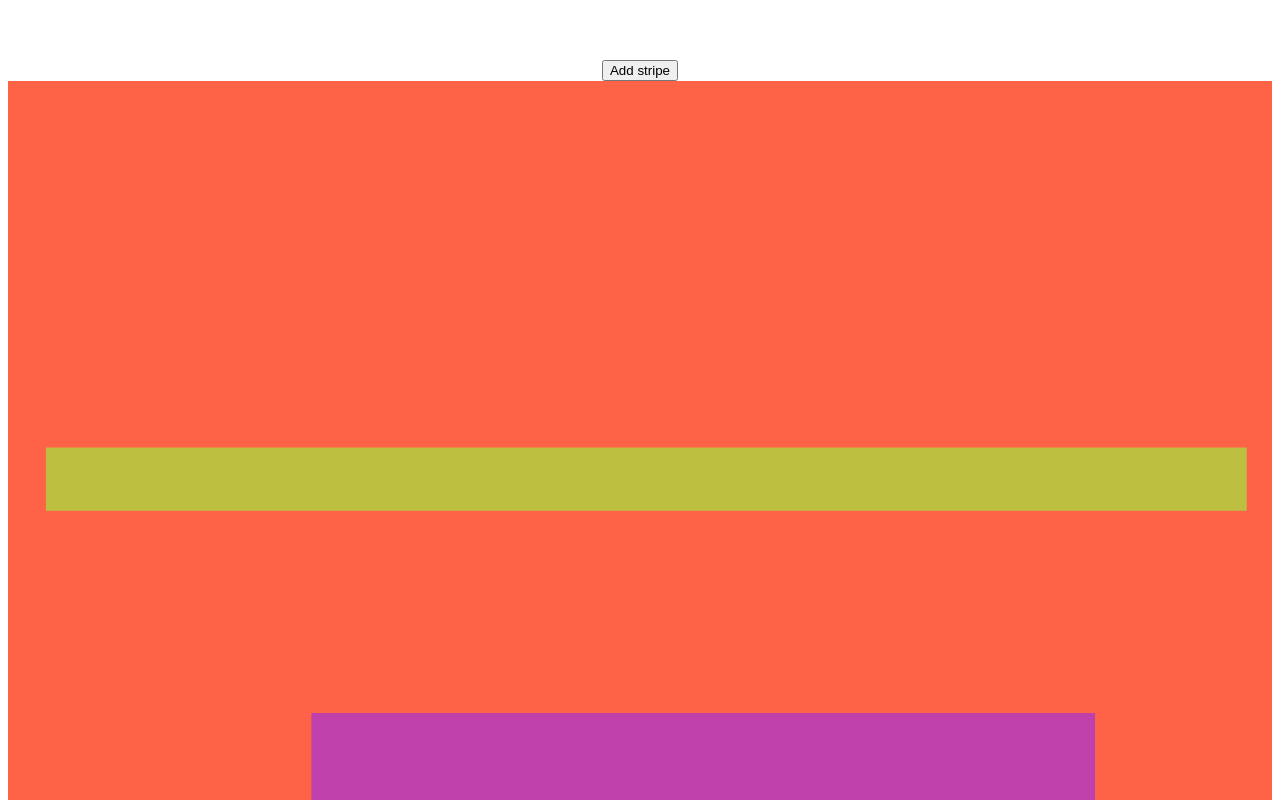
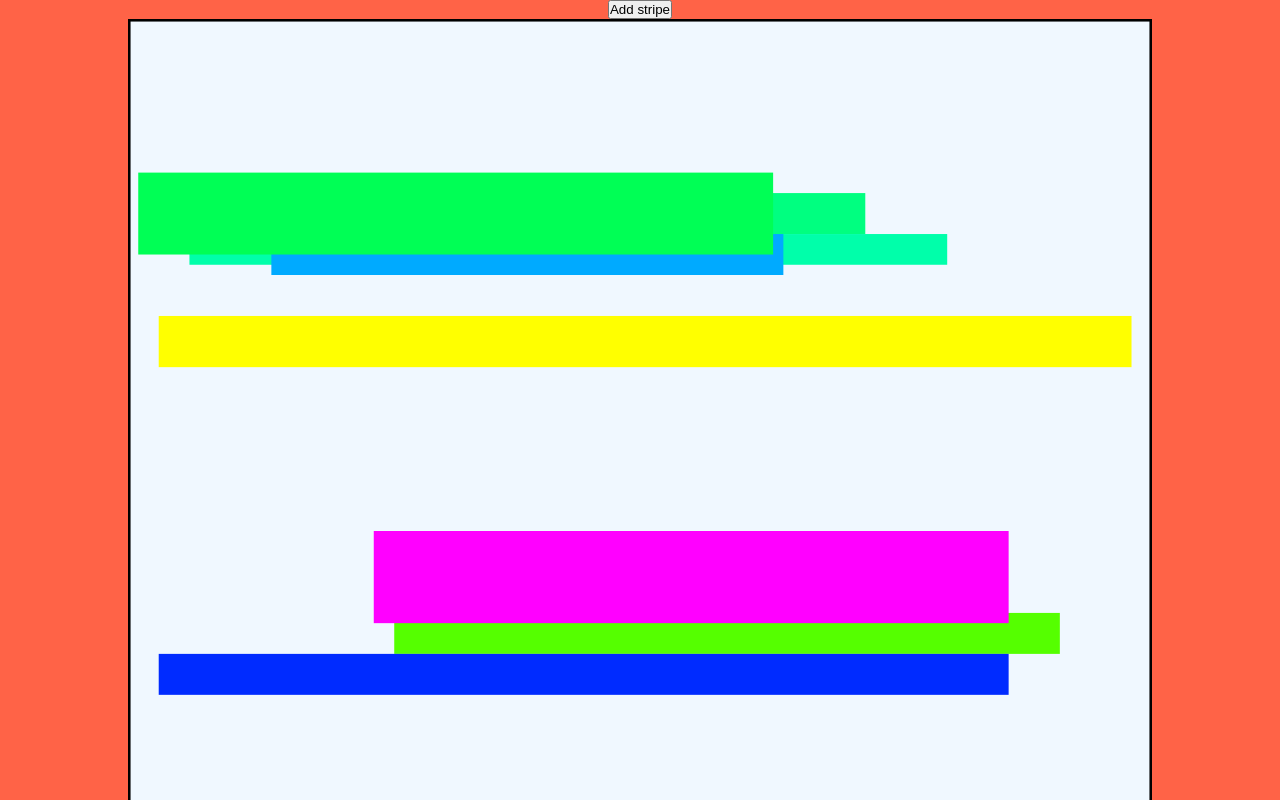
Before and after one commit to maxzz/svg-bkg-stripes, a Vue app: page / in a window 1280 px wide. Shown: the top 800 px of the page. Built offline with nearby package versions, Linux system fonts and the light colour scheme.

Commit message:
Update page layout

```diff
--- a/src/components/HomeView.vue
+++ b/src/components/HomeView.vue
@@ -1,7 +1,10 @@
 <template>
+    <div class="container">
         <button @click="addBox">Add stripe</button>
+
+        <div class="svg-wrap">
             <svg xmlns="http://www.w3.org/2000/svg" viewBox="0 0 100 100">
-        <rect width="100" height="100" fill="tomato" />
+                <rect width="100" height="100" stroke="black" stroke-width=".5" fill="aliceblue" />
                 <rect
                     v-for="box in boxes"
                     :key="box.id"
@@ -11,9 +14,11 @@
                     :height="box.h"
                     :transform="`rotate(${box.a})`"
                     transform-origin="50%, 50%"
-            :fill="`hsla(${box.cH}, 50%, 50%)`"
+                    :fill="`hsla(${box.cH}, 100%, 50%)`"
                 />
             </svg>
+        </div>
+    </div>
 </template>
 
 <script lang="ts">
@@ -63,7 +68,7 @@ function generateRandomBox(): Box {
     box.x = rnd(0, CONST.SCENE_W - box.w);
     box.y = rnd(0, CONST.SCENE_H - box.h);
     //box.a = rnd(0, 360);
-    box.cH = rnd(0, 360);
+    box.cH = rnd(0, 36, 0) * 10;
     return box;
 }
 
@@ -74,23 +79,14 @@ function generateRandomBoxes(total: number): Box[] {
 export default defineComponent({
     setup() {
         let state = reactive<{boxes: Box[]}>({
-            boxes: generateRandomBoxes(5)
+            boxes: generateRandomBoxes(10)
         });
 
         // const timer = setInterval(() => {
         //     state.boxes.forEach((_) => _.a = _.a + 30);
         // }, 1000);
 
-        const addBox = () => {
-            let box = generateBox();
-            box.w = rnd(40, CONST.SCENE_W);
-            box.h = rnd(2, 10);
-            box.x = rnd(0, CONST.SCENE_W - box.w);
-            box.y = rnd(0, CONST.SCENE_H - box.h);
-            //box.a = rnd(0, 360);
-            box.cH = rnd(0, 360);
-            state.boxes.push(box);
-        };
+        const addBox = () => state.boxes.push(generateRandomBox());
 
         return {
             ...state,
@@ -101,4 +97,16 @@ export default defineComponent({
 </script>
 
 <style lang="scss">
+    .container {
+        background-color: tomato;
+        width: 100%;
+        height: 100%;
+    }
+    .svg-wrap {
+        svg {
+            width: 80vw;
+            boder: 1px solid red;
+            //height: 400px;
+        }
+    }
 </style>
--- a/src/index.css
+++ b/src/index.css
@@ -1,8 +1,19 @@
+* {
+    margin: 0;
+    padding: 0;
+    box-sizing: border-box;
+}
+
 #app {
-  font-family: Avenir, Helvetica, Arial, sans-serif;
-  -webkit-font-smoothing: antialiased;
-  -moz-osx-font-smoothing: grayscale;
-  text-align: center;
-  color: #2c3e50;
-  margin-top: 60px;
+    font-family: Avenir, Helvetica, Arial, sans-serif;
+    -webkit-font-smoothing: antialiased;
+    -moz-osx-font-smoothing: grayscale;
+    text-align: center;
+    color: #2c3e50;
+
+    height: 100vh;
+    overflow: hidden;
+
+    display: grid;
+    place-items: center;
 }
```
Lines whose indentation alone changed are shown as unchanged.
